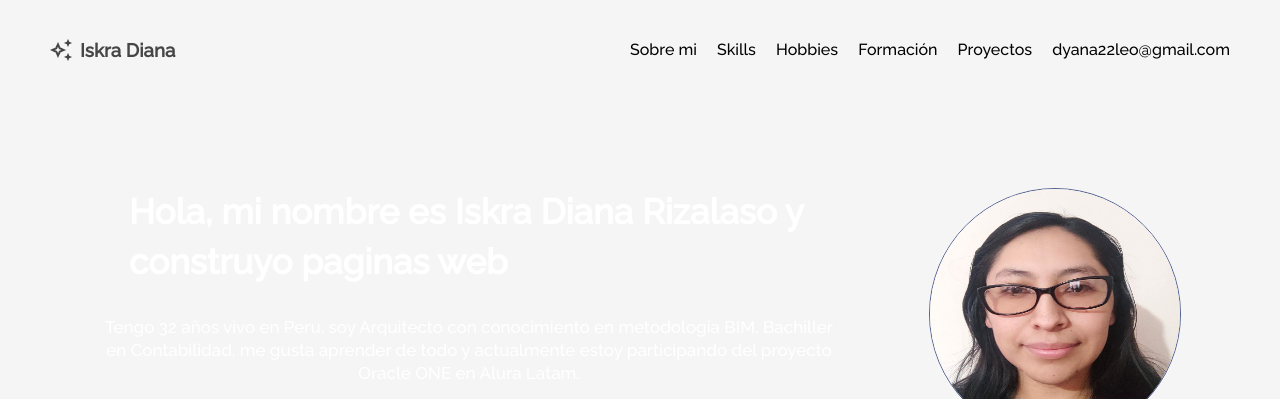
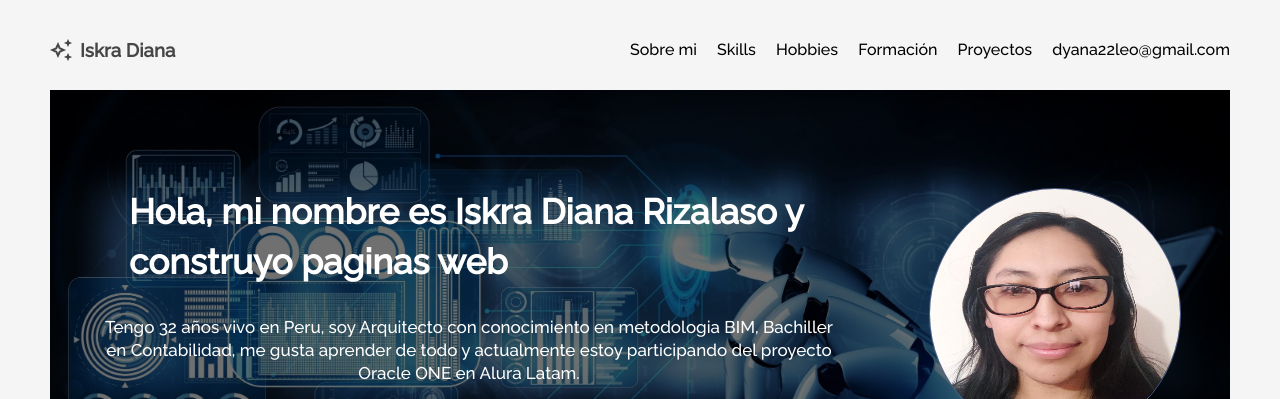
Before and after one commit to iskrarizz/Mi-Portafolio-IDRH, a plain HTML site: page index.html in a window 1280 px wide. Shown: the top 399 px of the page. Drawn offline with Linux system fonts and the light colour scheme; the site is published under a folder, as on GitHub Pages, so addresses that start at the root find nothing.

Commit message:
modificacion de ruta de banner en css

```diff
--- a/css/titulo/title-div.css
+++ b/css/titulo/title-div.css
@@ -8,7 +8,7 @@
 }
 
 .banner {
-    background-image: url(/assets/banner-diana.jpg);
+    background-image: url(../../assets/banner-diana.jpg);
     background-size: cover;
     padding-top: 4.25rem;
     padding-bottom: 1.25rem;
```
